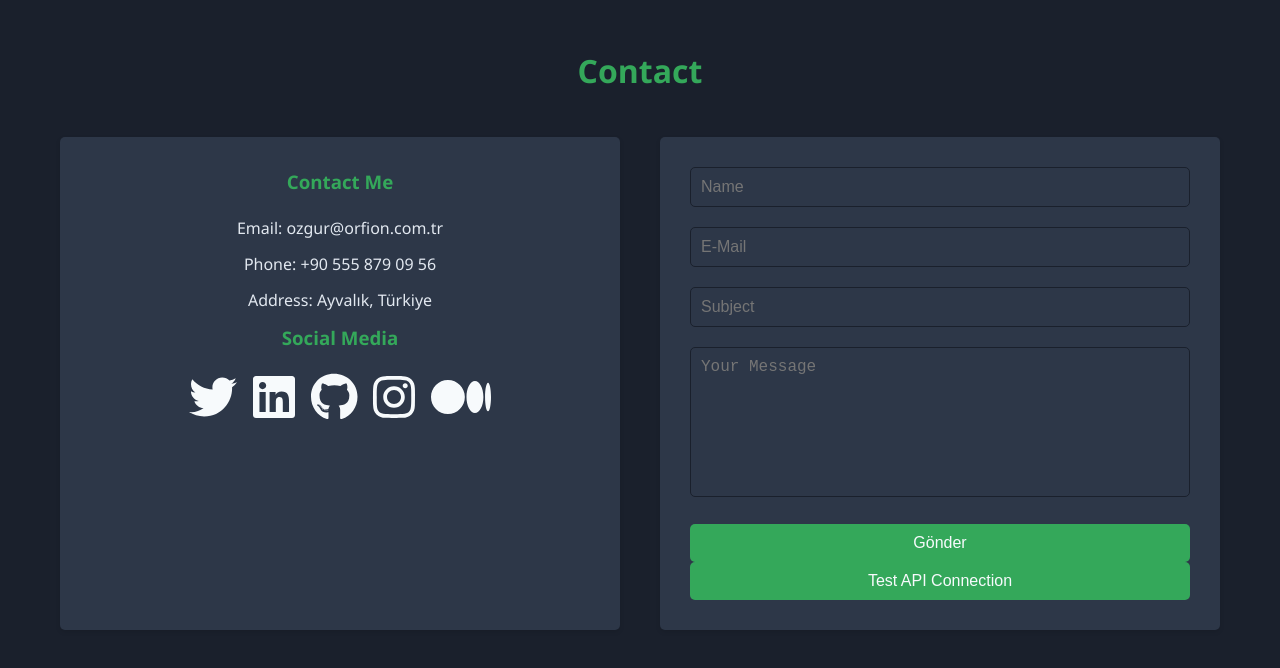
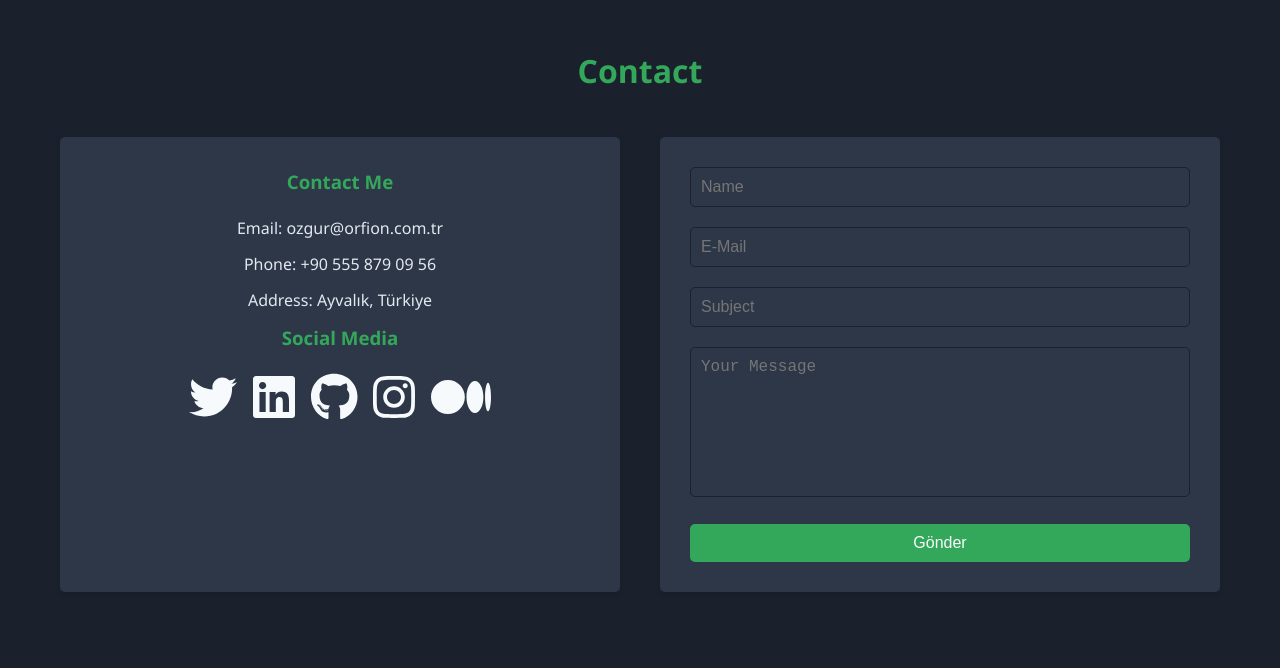
Before and after one commit to 0xOzgur/ozguruzden.com, a React (Create React App) app: page / in a window 1280 px wide. Shown: the part 2537-3205 px from the top of the page. Built offline with nearby package versions, Linux system fonts and the light colour scheme; no server answers.

Commit message:
test api remove

```diff
--- a/src/components/Contact.js
+++ b/src/components/Contact.js
@@ -59,40 +59,6 @@ function Contact() {
     }
   };
 
-  const testApi = async () => {
-    try {
-      // Test GET request
-      console.log('Testing GET endpoint...');
-      const testResponse = await fetch(`${apiUrl}/test`, {
-        method: 'GET',
-        headers: {
-          'Accept': 'application/json',
-        },
-        credentials: 'include'
-      });
-      console.log('Test GET response:', await testResponse.json());
-
-      // Test POST request
-      console.log('Testing POST endpoint...');
-      const testPostResponse = await fetch(apiUrl, {
-        method: 'POST',
-        headers: {
-          'Content-Type': 'application/json',
-          'Accept': 'application/json',
-        },
-        credentials: 'include',
-        body: JSON.stringify({
-          name: 'Test User',
-          email: 'test@example.com',
-          subject: 'Test Subject',
-          message: 'Test Message'
-        })
-      });
-      console.log('Test POST response:', await testPostResponse.json());
-    } catch (error) {
-      console.error('Test failed:', error);
-    }
-  };
 
   return (
     <section id="contact" className="contact-section">
@@ -155,9 +121,6 @@ function Contact() {
             <button type="submit" disabled={sending}>
               {sending ? 'Gönderiliyor...' : 'Gönder'}
             </button>
-            <button type="button" onClick={testApi}>
-              Test API Connection
-            </button>
           </form>
         </div>
       </div>
```
